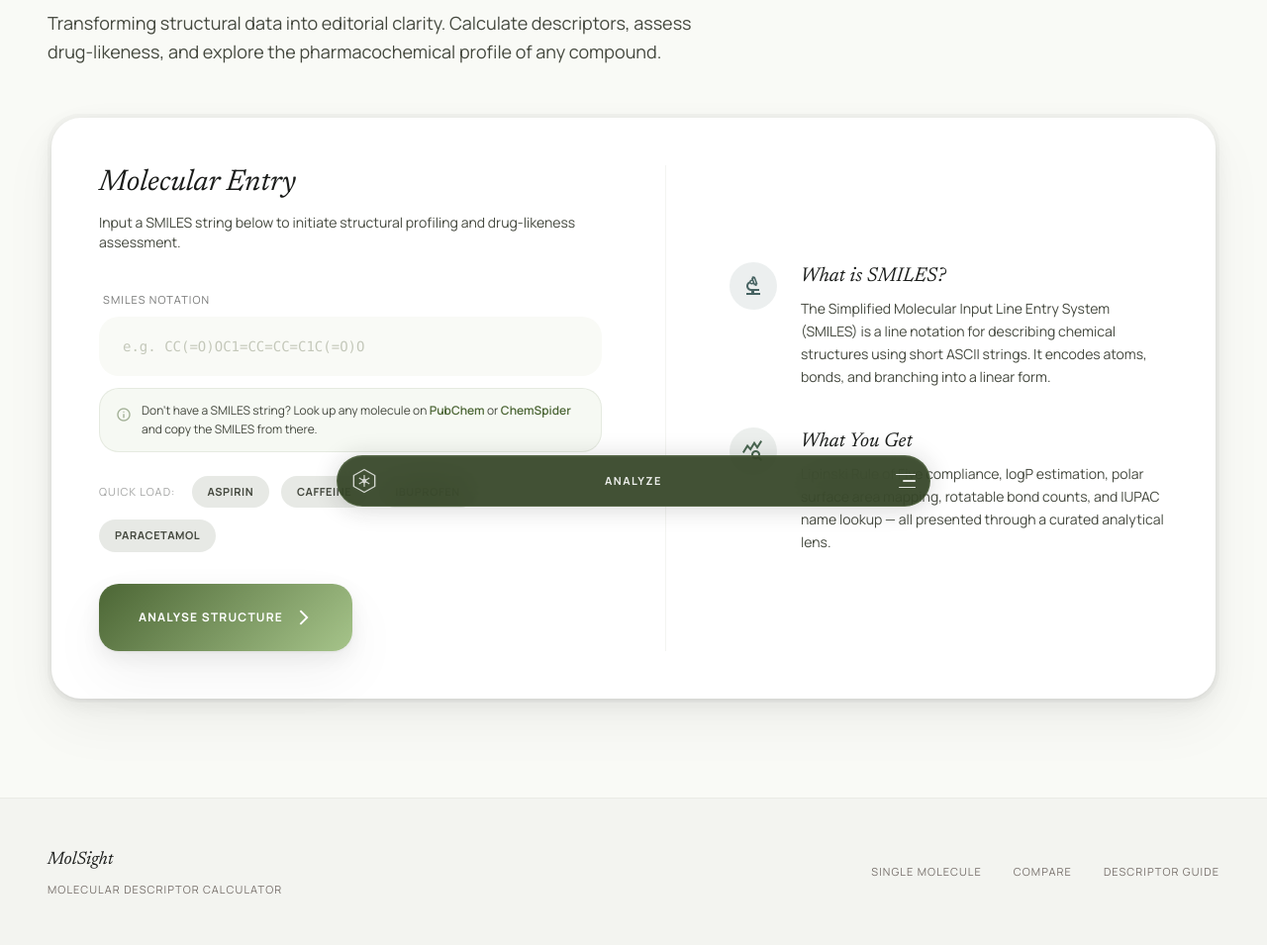
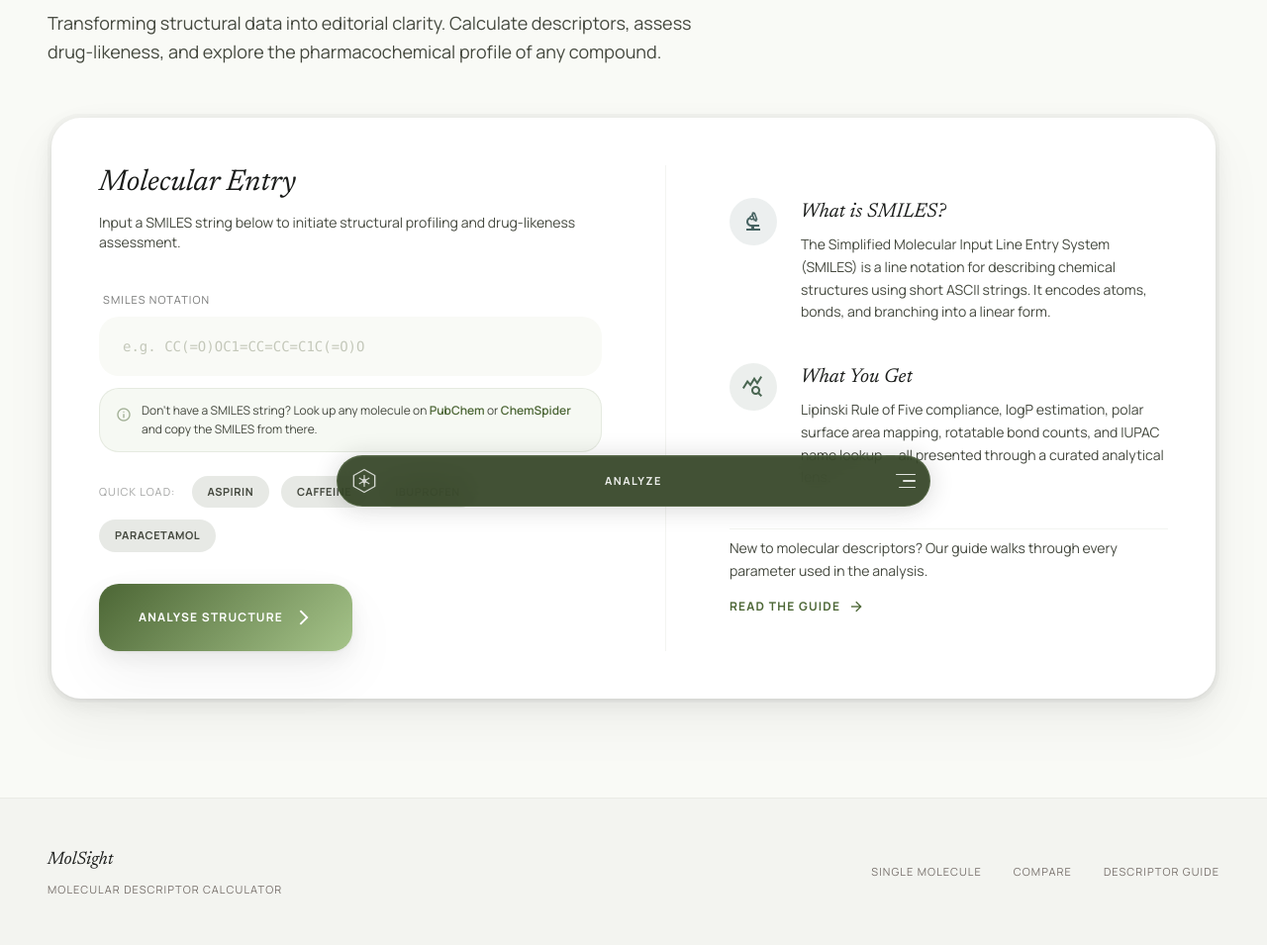
Before and after one commit to rishabhjain2510/molsight, a Flask app: page / in a window 1280 px wide. Shown: the part 264-1219 px from the top of the page at 99% size. Run offline with Flask 3, Linux system fonts and the light colour scheme; some libraries are stand-ins or nearby versions.

Commit message:
feat: Add guide link and description for molecular descriptors in analysis form

```diff
--- a/templates/index.html
+++ b/templates/index.html
@@ -117,6 +117,15 @@
                                     </p>
                                 </div>
                             </div>
+                            <div class="pt-2 border-t border-outline-variant/20">
+                                <p class="font-body text-sm text-on-surface-variant leading-relaxed mb-3">
+                                    New to molecular descriptors? Our guide walks through every parameter used in the analysis.
+                                </p>
+                                <a href="/guide" class="inline-flex items-center gap-2 text-xs font-bold uppercase tracking-widest text-primary hover:opacity-70 transition-opacity">
+                                    <span>Read the Guide</span>
+                                    <span class="material-symbols-outlined text-base">arrow_forward</span>
+                                </a>
+                            </div>
                         </div>
                     </div>
                 </div>
```
